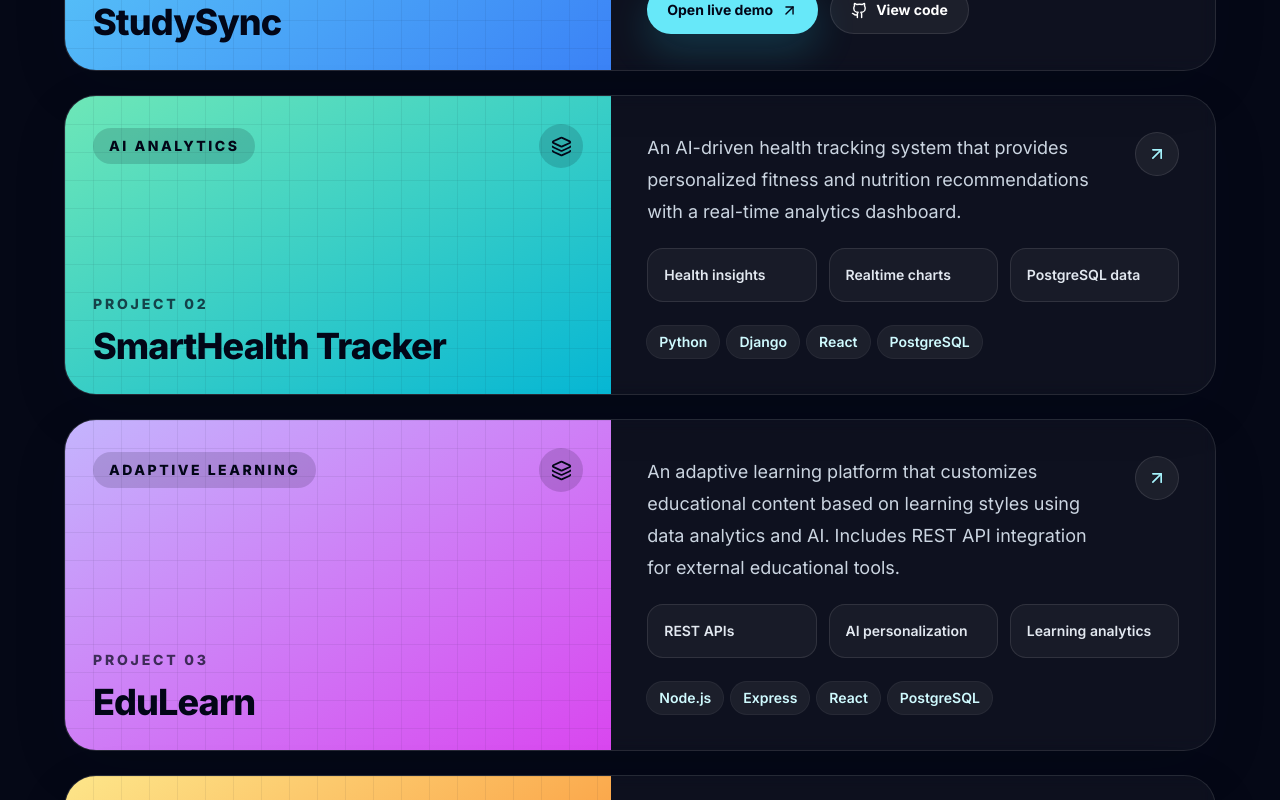
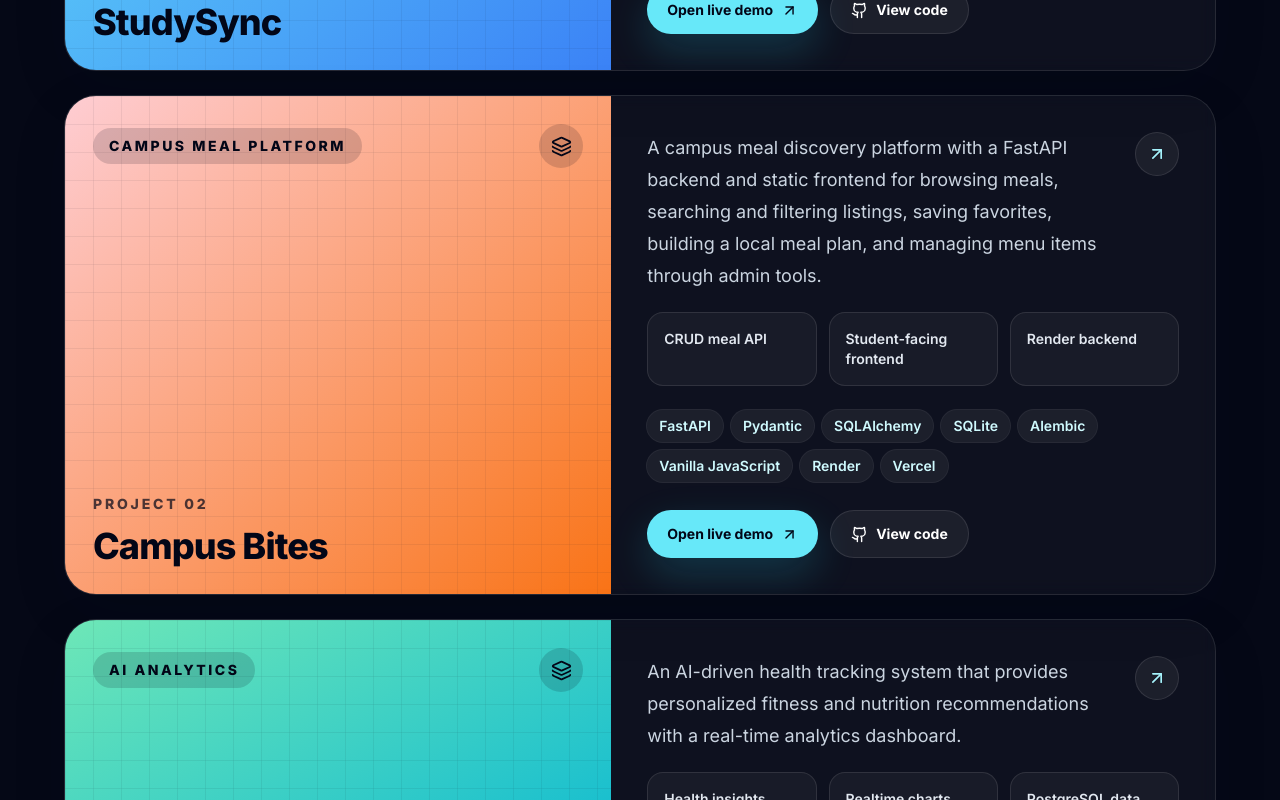
Before and after one commit to skhatav1/Personal-Website, a React (Vite) app: page / in a window 1280 px wide. Shown: the part 7340-8140 px from the top of the page. Built offline with nearby package versions, Linux system fonts and the light colour scheme.

Commit message:
Add Campus Bites project

```diff
--- a/src/data.ts
+++ b/src/data.ts
@@ -100,6 +100,23 @@ export const projects = [
       problem: 'Students need a single workspace for planning, study groups, materials, and AI-assisted review instead of scattered tools.',
       build: 'Built a full-stack product with Firebase auth/data, FastAPI services, AI study tools, resource management, and a deployed frontend/backend split.',
       outcome: 'Shipped a live demo with real-time study workflows, AI-generated learning assets, and a production-style deployment path.',
+    },
+  },
+  {
+    name: 'Campus Bites',
+    category: 'Full Stack API',
+    tech: ['FastAPI', 'Pydantic', 'SQLAlchemy', 'SQLite', 'Alembic', 'Vanilla JavaScript', 'Render', 'Vercel'],
+    signal: 'Campus Meal Platform',
+    accent: 'from-rose-200 to-orange-500',
+    stats: ['CRUD meal API', 'Student-facing frontend', 'Render backend'],
+    liveUrl: 'https://campus-bites-api.vercel.app',
+    githubUrl: 'https://github.com/skhatav1/campus-bites-api',
+    description:
+      'A campus meal discovery platform with a FastAPI backend and static frontend for browsing meals, searching and filtering listings, saving favorites, building a local meal plan, and managing menu items through admin tools.',
+    caseStudy: {
+      problem: 'Students need a simple way to discover campus meal options, compare prices, save favorites, and build a quick meal plan.',
+      build: 'Built a FastAPI CRUD backend with Pydantic validation, SQLAlchemy models, SQLite persistence, Alembic migrations, CORS configuration, health checks, pytest coverage, and a static JavaScript frontend.',
+      outcome: 'Delivered a deployable full-stack app with a Render backend, Vercel-ready frontend, API status handling, search/filter UX, favorites, local meal planning, and admin menu management.',
     },
   },
   {
```
